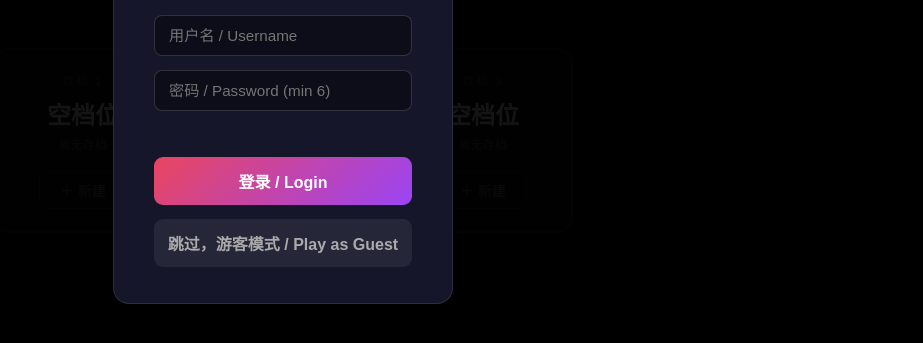
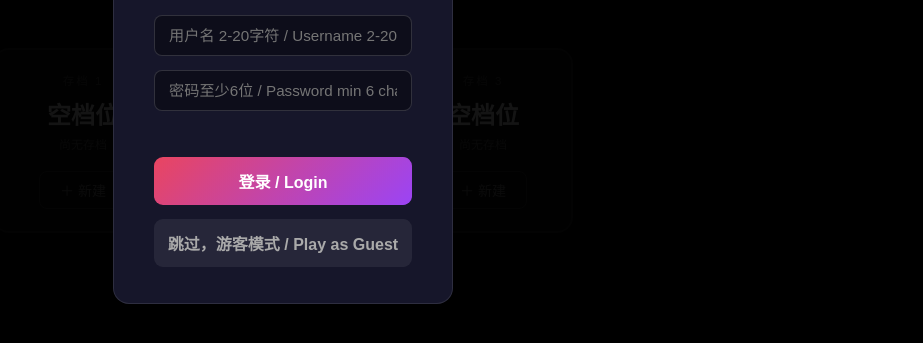
Before and after one commit to Demonster-retsnomeD/Game_AI_generated, a plain HTML site: page platform_level/game.html in a window 1280 px wide. Shown: the part 311-654 px from the top of the page, without its empty margins (357-1280 px from the left). Drawn offline with Linux system fonts and the light colour scheme.

Commit message:
Show username/password requirements in placeholder text

```diff
--- a/platform_level/game.html
+++ b/platform_level/game.html
@@ -235,8 +235,8 @@ canvas{display:block;border-radius:10px;box-shadow:0 0 40px rgba(0,0,0,.8);curso
       <button class="auth-tab-btn active" id="tabLogin" onclick="authTab('login')">登录 / Login</button>
       <button class="auth-tab-btn" id="tabReg" onclick="authTab('reg')">注册 / Register</button>
     </div>
-    <input class="auth-input" id="authUser" placeholder="用户名 / Username" maxlength="20" autocomplete="username"/>
-    <input class="auth-input" id="authPass" placeholder="密码 / Password (min 6)" type="password" autocomplete="current-password"/>
+    <input class="auth-input" id="authUser" placeholder="用户名 2-20字符 / Username 2-20 chars" maxlength="20" autocomplete="username"/>
+    <input class="auth-input" id="authPass" placeholder="密码至少6位 / Password min 6 chars" type="password" autocomplete="current-password"/>
     <div id="authMsg"></div>
     <button class="auth-btn" id="authSubmitBtn">登录 / Login</button>
     <button class="auth-btn sec" id="authSkipBtn">跳过，游客模式 / Play as Guest</button>
```
